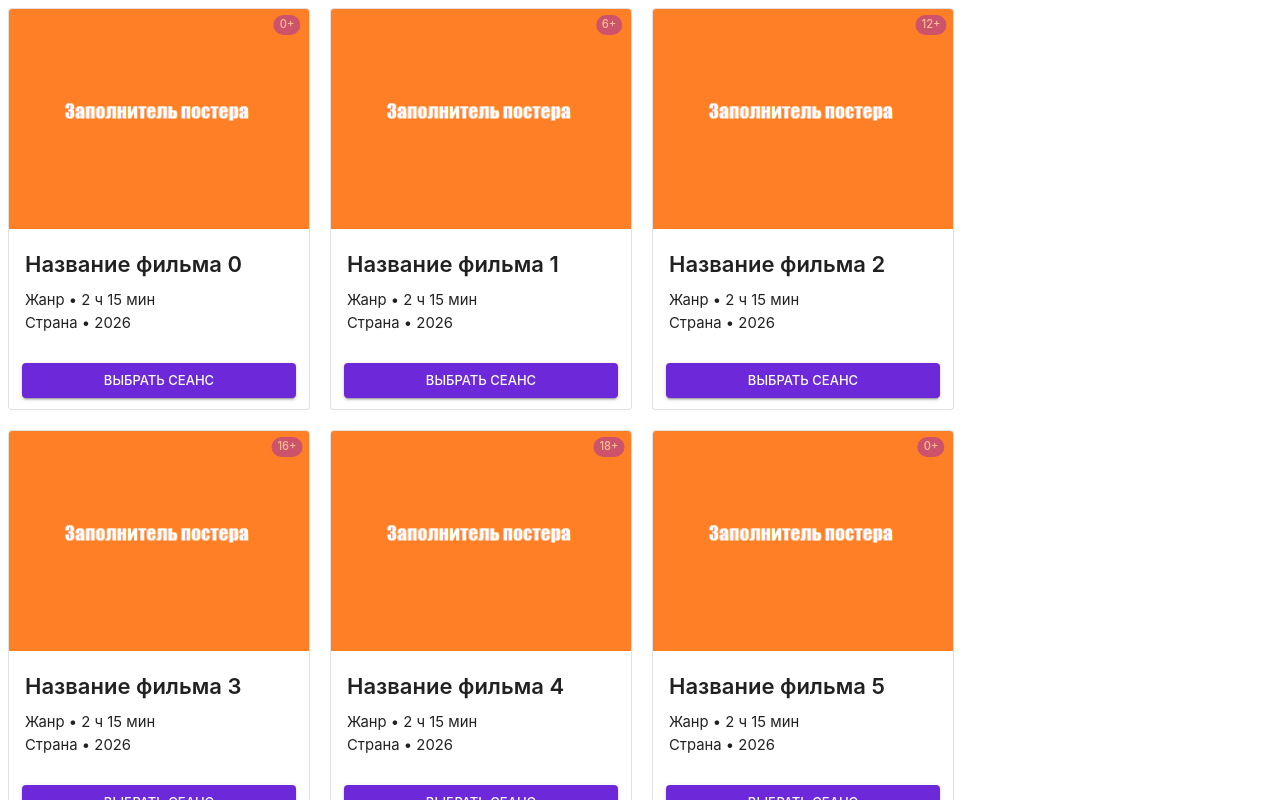
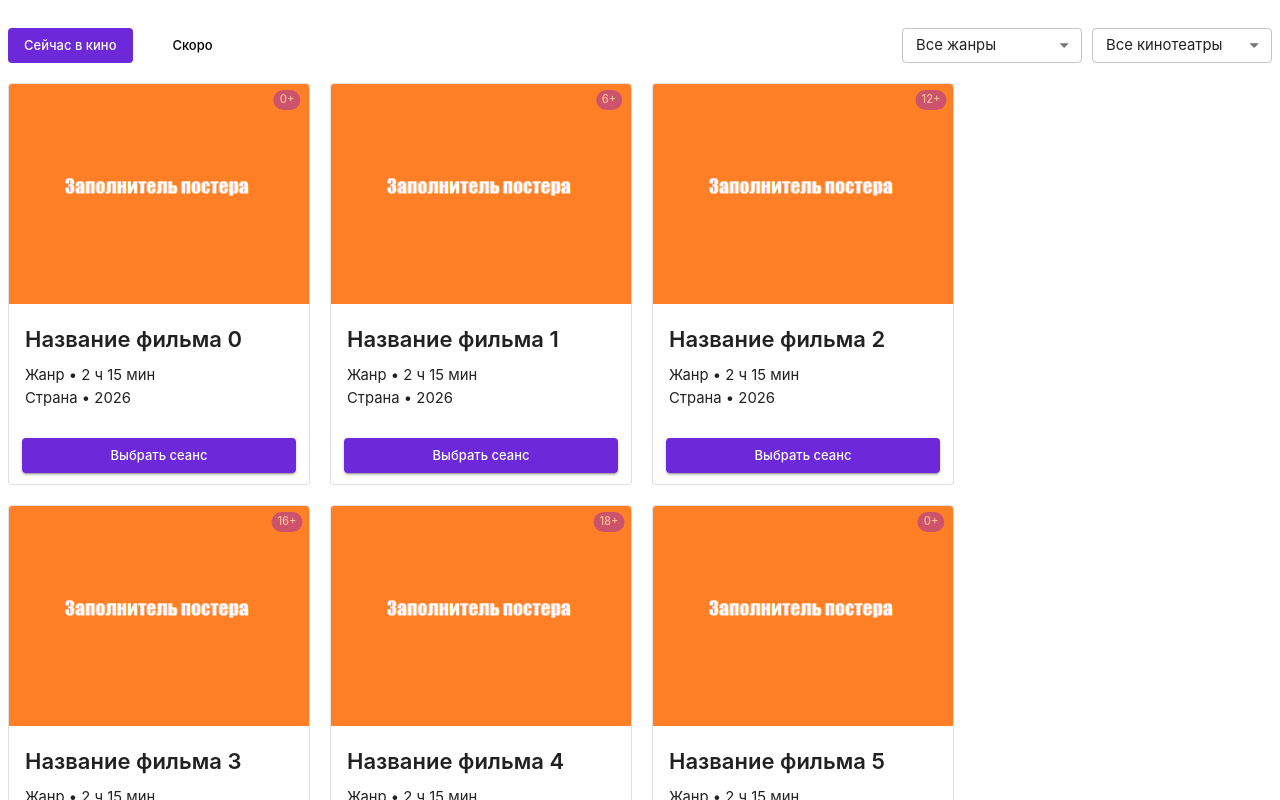
Before and after one commit to egorshramko/cbs-frontend, a Next.js app: page /movies in a window 1280 px wide. Shown: the top 800 px of the page. Built offline with nearby package versions, Linux system fonts and the light colour scheme; what @mui/material-nextjs would draw is missing.

Commit message:
Добавлен фильтр для карточек фильмов

```diff
--- /dev/null
+++ b/app/(application)/movies/components/MovieCardsFilter.tsx
@@ -0,0 +1,19 @@
+import { Box, Button } from "@mui/material";
+import MovieCardsFilterButtons from "./MovieCardsFilterButtons";
+import MovieCardsFilterSelects from "./MovieCardsFilterSelects";
+
+export default function MovieCardsFilter() {
+  return (
+    <Box
+      sx={{
+        display: "flex",
+        justifyContent: "space-between",
+        paddingY: "20px"
+      }}
+    >
+      <MovieCardsFilterButtons />
+      <MovieCardsFilterSelects />
+    </Box>
+
+  );
+}
--- /dev/null
+++ b/app/(application)/movies/components/MovieCardsFilterButtons.tsx
@@ -0,0 +1,29 @@
+import { Box, Button } from "@mui/material";
+
+export default function MovieCardsFilterButtons() {
+  return (
+    <Box
+      sx={{
+        display: "flex",
+        gap: "10px"
+      }}
+    >
+      <Button
+        sx={{
+          minWidth: 120,
+          boxShadow: 'none',
+          '&:hover': {
+            backgroundColor: "primary.main",
+            boxShadow: 'none'
+          }
+        }}
+        variant="contained">Сейчас в кино</Button>
+      <Button
+        sx={{
+          minWidth: 100,
+          boxShadow: 'none'
+        }}
+        variant="text">Скоро</Button>
+    </Box>
+  );
+}
--- /dev/null
+++ b/app/(application)/movies/components/MovieCardsFilterSelects.tsx
@@ -0,0 +1,46 @@
+import { Box, FormControl, InputLabel, MenuItem, Select } from "@mui/material";
+
+export default function MovieCardsFilterSelects() {
+  return (
+    // <FormControl>
+      <Box
+        sx={{
+          display: "flex",
+          flexWrap: "none",
+          flexDirection: "row",
+          gap: "10px"
+        }}
+      >
+        {/* <InputLabel id="genres-filter-label">Все жанры</InputLabel> */}
+        <Select
+          sx={{
+            maxHeight: 35,
+            minWidth: 180
+          }}
+          labelId="genres-filter-label"
+          id="genres-filter-select"
+          multiple
+          value={ ["Все жанры"] }
+        >
+          <MenuItem value={ "Все жанры" }>Все жанры</MenuItem>
+          <MenuItem value={ "Боевик" }>Боевик</MenuItem>
+          <MenuItem value={ "Комедия" }>Комедия</MenuItem>
+        </Select>
+        <Select
+          sx={{
+            maxHeight: 35,
+            minWidth: 180
+          }}
+          labelId="cinemas-filter-label"
+          id="cinemas-filter-select"
+          multiple
+          value={[ "Все кинотеатры" ]}
+        >
+          <MenuItem value={"Все кинотеатры"}>Все кинотеатры</MenuItem>
+          <MenuItem value={"Победа"}>Победа</MenuItem>
+          <MenuItem value={"Аврора"}>Аврора</MenuItem>
+        </Select>
+      </Box>
+    // </FormControl>
+  );
+}
--- a/app/(application)/movies/page.tsx
+++ b/app/(application)/movies/page.tsx
@@ -1,3 +1,4 @@
+import MovieCardsFilter from "./components/MovieCardsFilter";
 import MovieCardsWrapper from "./components/MovieCardsWrapper";
 import MovieCardProps from "./lib/MovieCardProps";
 
@@ -20,6 +21,10 @@ const moviesData: Array<MovieCardProps> =
 export default function MoviesPage() {
 
   return (
-    <MovieCardsWrapper movies={ moviesData } />
+    <>
+      <MovieCardsFilter />
+      <MovieCardsWrapper movies={moviesData} />
+    </>
+
   );
 }
--- a/theme.ts
+++ b/theme.ts
@@ -3,14 +3,26 @@
 import { createTheme } from '@mui/material/styles';
 
 const theme = createTheme({
-    typography: {
-        fontFamily: '"Inter", sans-serif',
-        fontSize: 13
+    components: {
+        MuiButton: {
+            styleOverrides: {
+                root: {
+                    textTransform: "none"
+                },
+                text: {
+                    color: "black"
+                }
+            }
+        }
     },
     palette: {
         primary: {
             main: "#6D28D9"
         }
+    },
+    typography: {
+        fontFamily: '"Inter", sans-serif',
+        fontSize: 13
     }
 });
 
```
